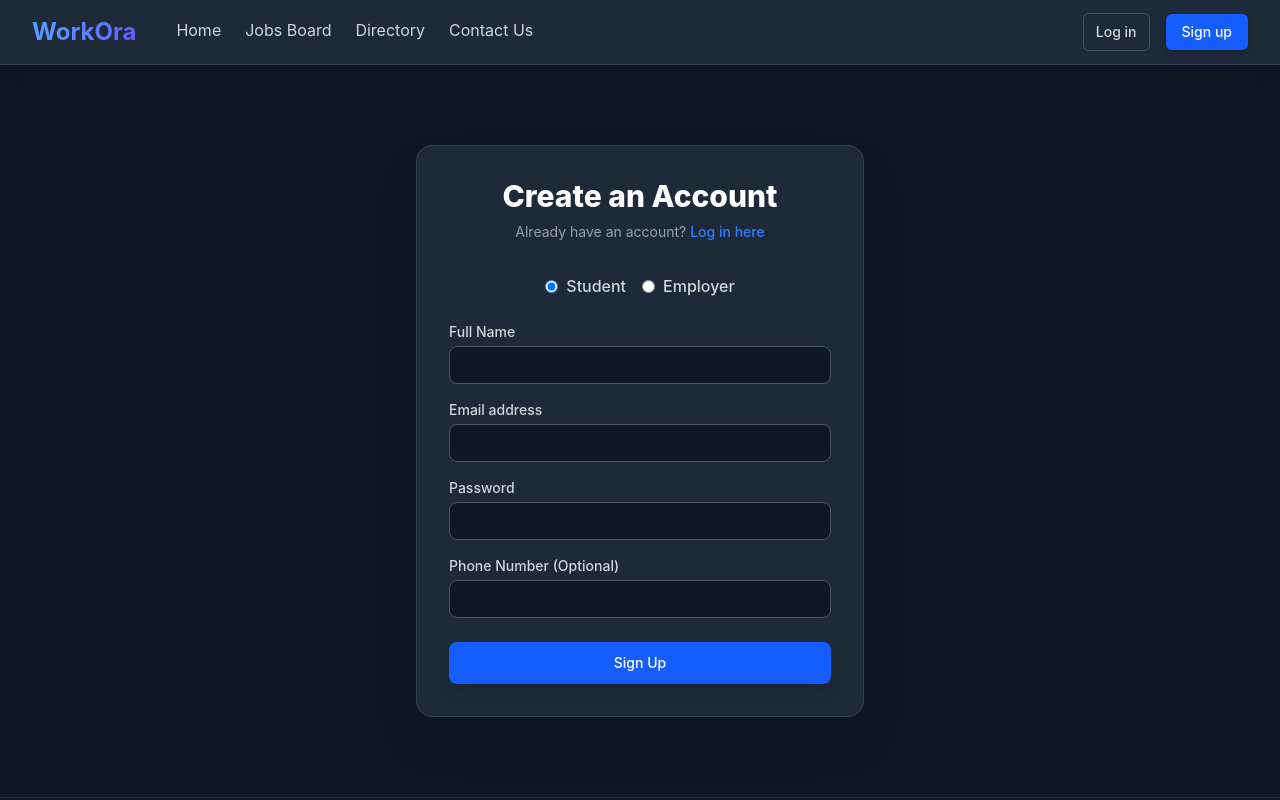
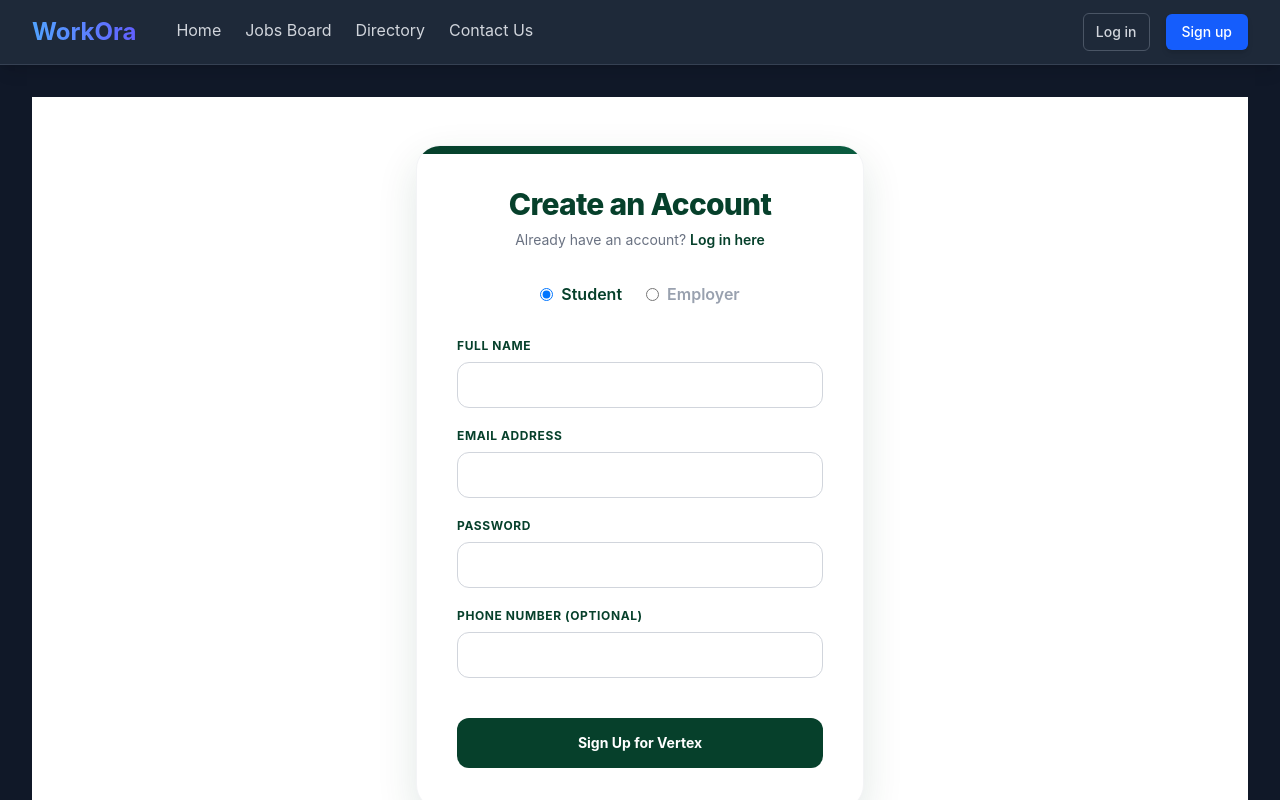
Before and after one commit to Poojani-janitha/Vertex, a React app in the folder frontend/: page /signup in a window 1280 px wide. Shown: the top 800 px of the page. Built offline with nearby package versions, Linux system fonts and the light colour scheme; the HTML template or start-up script is replaced by a standard one.

Commit message:
feat: implement password recovery flow and redesign signup UI components

```diff
--- a/frontend/src/pages/Login.jsx
+++ b/frontend/src/pages/Login.jsx
@@ -7,6 +7,7 @@ const Login = () => {
   const [password, setPassword] = useState('');
   const [error, setError] = useState(null);
   const [loading, setLoading] = useState(false);
+  const [showPassword, setShowPassword] = useState(false);
   const navigate = useNavigate();
 
   const handleLogin = async (e) => {
@@ -39,61 +40,86 @@ const Login = () => {
   };
 
   return (
-    <div className="flex items-center justify-center py-12 px-4 sm:px-6 lg:px-8">
-      <div className="max-w-md w-full bg-gray-800 rounded-2xl shadow-2xl p-8 border border-gray-700">
+    <div className="flex items-center justify-center min-h-[85vh] py-12 px-4 sm:px-6 lg:px-8 bg-white">
+      <div className="max-w-md w-full bg-white rounded-3xl shadow-[0_15px_40px_rgba(6,64,43,0.12)] border border-gray-100 p-10 relative overflow-hidden">
+        {/* Decorative Top Accent */}
+        <div className="absolute top-0 left-0 w-full h-2 bg-gradient-to-r from-[#06402B] to-[#0a5c3f]"></div>
+
         <div>
-          <h2 className="text-center text-3xl font-extrabold text-white">
-            Sign in to your account
+          <h2 className="text-center text-3xl font-extrabold text-[#06402B] tracking-tight">
+            Welcome Back
           </h2>
-          <p className="mt-2 text-center text-sm text-gray-400">
-            Or{' '}
-            <Link to="/signup" className="font-medium text-blue-500 hover:text-blue-400">
-              create a new account
+          <p className="mt-2 text-center text-sm text-gray-500">
+            Don't have an account?{' '}
+            <Link to="/signup" className="font-semibold text-[#06402B] hover:text-[#0a5c3f] transition-colors">
+              Create one now
             </Link>
           </p>
         </div>
 
         <form className="mt-8 space-y-6" onSubmit={handleLogin}>
           {error && (
-            <div className="bg-red-900/50 border border-red-500 text-red-200 px-4 py-3 rounded-lg text-sm text-center">
+            <div className="bg-red-50 border border-red-200 text-red-700 px-4 py-3 rounded-xl text-sm text-center animate-fade-in">
               {error}
             </div>
           )}
 
-          <div className="rounded-md shadow-sm space-y-4">
+          <div className="space-y-5">
             <div>
-              <label className="block text-sm font-medium text-gray-300 mb-1">Email address</label>
+              <label className="block text-xs font-bold text-[#06402B] uppercase tracking-wider mb-2">Email address</label>
               <input
                 type="email"
                 required
-                className="appearance-none relative block w-full px-3 py-2 border border-gray-600 bg-gray-900 placeholder-gray-500 text-white rounded-lg focus:outline-none focus:ring-blue-500 focus:border-blue-500 sm:text-sm"
+                className="appearance-none block w-full px-4 py-3 border border-gray-300 bg-white placeholder-gray-400 text-gray-900 rounded-xl focus:outline-none focus:ring-2 focus:ring-[#06402B]/50 focus:border-[#06402B] transition-all sm:text-sm"
                 placeholder="you@university.edu"
                 value={email}
                 onChange={(e) => setEmail(e.target.value)}
               />
             </div>
-            <div>
-              <label className="block text-sm font-medium text-gray-300 mb-1">Password</label>
+            <div className="relative">
+              <label className="block text-xs font-bold text-[#06402B] uppercase tracking-wider mb-2">Password</label>
               <input
-                type="password"
+                type={showPassword ? 'text' : 'password'}
                 required
-                className="appearance-none relative block w-full px-3 py-2 border border-gray-600 bg-gray-900 placeholder-gray-500 text-white rounded-lg focus:outline-none focus:ring-blue-500 focus:border-blue-500 sm:text-sm"
+                className="appearance-none block w-full px-4 py-3 border border-gray-300 bg-white placeholder-gray-400 text-gray-900 rounded-xl focus:outline-none focus:ring-2 focus:ring-[#06402B]/50 focus:border-[#06402B] transition-all sm:text-sm pr-12"
                 placeholder="••••••••"
                 value={password}
                 onChange={(e) => setPassword(e.target.value)}
               />
+              <button
+                type="button"
+                className="absolute right-3 top-[34px] text-gray-400 hover:text-[#06402B] transition-colors focus:outline-none p-1"
+                onClick={() => setShowPassword(!showPassword)}
+                tabIndex="-1"
+              >
+                {showPassword ? (
+                  <svg xmlns="http://www.w3.org/2000/svg" fill="none" viewBox="0 0 24 24" strokeWidth={1.5} stroke="currentColor" className="w-5 h-5">
+                    <path strokeLinecap="round" strokeLinejoin="round" d="M3.98 8.223A10.477 10.477 0 001.934 12C3.226 16.338 7.244 19.5 12 19.5c.993 0 1.953-.138 2.863-.395M6.228 6.228A10.45 10.45 0 0112 4.5c4.756 0 8.773 3.162 10.065 7.498a10.523 10.523 0 01-4.293 5.774M6.228 6.228L3 3m3.228 3.228l3.65 3.65m7.894 7.894L21 21m-3.228-3.228l-3.65-3.65m0 0a3 3 0 10-4.243-4.243m4.242 4.242L9.88 9.88" />
+                  </svg>
+                ) : (
+                  <svg xmlns="http://www.w3.org/2000/svg" fill="none" viewBox="0 0 24 24" strokeWidth={1.5} stroke="currentColor" className="w-5 h-5">
+                    <path strokeLinecap="round" strokeLinejoin="round" d="M2.036 12.322a1.012 1.012 0 010-.639C3.423 7.51 7.36 4.5 12 4.5c4.638 0 8.573 3.007 9.963 7.178.07.207.07.431 0 .639C20.577 16.49 16.64 19.5 12 19.5c-4.638 0-8.573-3.007-9.963-7.178z" />
+                    <path strokeLinecap="round" strokeLinejoin="round" d="M15 12a3 3 0 11-6 0 3 3 0 016 0z" />
+                  </svg>
+                )}
+              </button>
             </div>
           </div>
 
-          <div>
+          <div className="pt-2">
             <button
               type="submit"
               disabled={loading}
-              className={`group relative w-full flex justify-center py-2.5 px-4 border border-transparent text-sm font-medium rounded-lg text-white ${
-                loading ? 'bg-blue-800 cursor-not-allowed' : 'bg-blue-600 hover:bg-blue-500'
-              } transition-colors shadow-lg`}
+              className={`group relative w-full flex justify-center py-3.5 px-4 border border-transparent text-sm font-bold rounded-xl text-white ${
+                loading ? 'bg-[#06402B]/70 cursor-not-allowed' : 'bg-[#06402B] hover:bg-[#053020] hover:shadow-xl hover:-translate-y-0.5'
+              } transition-all duration-200`}
             >
-              {loading ? 'Signing in...' : 'Sign in'}
+              {loading ? (
+                <div className="flex items-center gap-2">
+                  <div className="w-4 h-4 border-2 border-white/30 border-t-white rounded-full animate-spin"></div>
+                  Signing in...
+                </div>
+              ) : 'Sign In to Dashboard'}
             </button>
           </div>
         </form>
--- a/frontend/src/pages/Signup.jsx
+++ b/frontend/src/pages/Signup.jsx
@@ -70,15 +70,18 @@ const Signup = () => {
   };
 
   return (
-    <div className="flex items-center justify-center py-12 px-4 sm:px-6 lg:px-8">
-      <div className="max-w-md w-full bg-gray-800 rounded-2xl shadow-2xl p-8 border border-gray-700">
+    <div className="flex items-center justify-center min-h-[85vh] py-12 px-4 sm:px-6 lg:px-8 bg-white">
+      <div className="max-w-md w-full bg-white rounded-3xl shadow-[0_15px_40px_rgba(6,64,43,0.12)] border border-gray-100 p-10 relative overflow-hidden">
+        {/* Decorative Top Accent */}
+        <div className="absolute top-0 left-0 w-full h-2 bg-gradient-to-r from-[#06402B] to-[#0a5c3f]"></div>
+
         <div>
-          <h2 className="text-center text-3xl font-extrabold text-white">
+          <h2 className="text-center text-3xl font-extrabold text-[#06402B] tracking-tight">
             Create an Account
           </h2>
-          <p className="mt-2 text-center text-sm text-gray-400">
+          <p className="mt-2 text-center text-sm text-gray-500">
             Already have an account?{' '}
-            <Link to="/login" className="font-medium text-blue-500 hover:text-blue-400">
+            <Link to="/login" className="font-semibold text-[#06402B] hover:text-[#0a5c3f] transition-colors">
               Log in here
             </Link>
           </p>
@@ -86,71 +89,71 @@ const Signup = () => {
 
         <form className="mt-8 space-y-6" onSubmit={handleSignup}>
           {error && (
-            <div className="bg-red-900/50 border border-red-500 text-red-200 px-4 py-3 rounded-lg text-sm text-center">
+            <div className="bg-red-50 border border-red-200 text-red-700 px-4 py-3 rounded-xl text-sm text-center animate-fade-in">
               {error}
             </div>
           )}
 
-          <div className="space-y-4">
+          <div className="space-y-5">
             {/* Role Selection */}
-            <div className="flex justify-center space-x-4 mb-6">
-              <label className="flex items-center space-x-2 cursor-pointer">
+            <div className="flex justify-center space-x-6 mb-8">
+              <label className="flex items-center space-x-2 cursor-pointer group">
                 <input
                   type="radio"
                   name="role"
                   value="student"
                   checked={role === 'student'}
                   onChange={(e) => setRole(e.target.value)}
-                  className="form-radio text-blue-500 focus:ring-blue-500"
+                  className="form-radio text-[#06402B] focus:ring-[#06402B] bg-white border-gray-300"
                 />
-                <span className="text-gray-300 font-medium">Student</span>
+                <span className={`font-semibold transition-colors ${role === 'student' ? 'text-[#06402B]' : 'text-gray-400 group-hover:text-gray-600'}`}>Student</span>
               </label>
-              <label className="flex items-center space-x-2 cursor-pointer">
+              <label className="flex items-center space-x-2 cursor-pointer group">
                 <input
                   type="radio"
                   name="role"
                   value="employer"
                   checked={role === 'employer'}
                   onChange={(e) => setRole(e.target.value)}
-                  className="form-radio text-blue-500 focus:ring-blue-500"
+                  className="form-radio text-[#06402B] focus:ring-[#06402B] bg-white border-gray-300"
                 />
-                <span className="text-gray-300 font-medium">Employer</span>
+                <span className={`font-semibold transition-colors ${role === 'employer' ? 'text-[#06402B]' : 'text-gray-400 group-hover:text-gray-600'}`}>Employer</span>
               </label>
             </div>
 
             {/* General Fields */}
             <div>
-              <label className="block text-sm font-medium text-gray-300 mb-1">Full Name</label>
+              <label className="block text-xs font-bold text-[#06402B] uppercase tracking-wider mb-2">Full Name</label>
               <input type="text" required value={name} onChange={(e) => setName(e.target.value)}
-                className="w-full px-3 py-2 border border-gray-600 bg-gray-900 text-white rounded-lg focus:ring-blue-500 focus:border-blue-500 sm:text-sm" />
+                className="appearance-none block w-full px-4 py-3 border border-gray-300 bg-white placeholder-gray-400 text-gray-900 rounded-xl focus:outline-none focus:ring-2 focus:ring-[#06402B]/50 focus:border-[#06402B] transition-all sm:text-sm" />
             </div>
             <div>
-              <label className="block text-sm font-medium text-gray-300 mb-1">Email address</label>
+              <label className="block text-xs font-bold text-[#06402B] uppercase tracking-wider mb-2">Email address</label>
               <input type="email" required value={email} onChange={(e) => setEmail(e.target.value)}
-                className="w-full px-3 py-2 border border-gray-600 bg-gray-900 text-white rounded-lg focus:ring-blue-500 focus:border-blue-500 sm:text-sm" />
+                className="appearance-none block w-full px-4 py-3 border border-gray-300 bg-white placeholder-gray-400 text-gray-900 rounded-xl focus:outline-none focus:ring-2 focus:ring-[#06402B]/50 focus:border-[#06402B] transition-all sm:text-sm" />
             </div>
             <div>
-              <label className="block text-sm font-medium text-gray-300 mb-1">Password</label>
+              <label className="block text-xs font-bold text-[#06402B] uppercase tracking-wider mb-2">Password</label>
               <input type="password" required value={password} onChange={(e) => setPassword(e.target.value)}
-                className="w-full px-3 py-2 border border-gray-600 bg-gray-900 text-white rounded-lg focus:ring-blue-500 focus:border-blue-500 sm:text-sm" />
+                className="appearance-none block w-full px-4 py-3 border border-gray-300 bg-white placeholder-gray-400 text-gray-900 rounded-xl focus:outline-none focus:ring-2 focus:ring-[#06402B]/50 focus:border-[#06402B] transition-all sm:text-sm" />
             </div>
             <div>
-              <label className="block text-sm font-medium text-gray-300 mb-1">Phone Number (Optional)</label>
+              <label className="block text-xs font-bold text-[#06402B] uppercase tracking-wider mb-2">Phone Number (Optional)</label>
               <input type="tel" value={phone} onChange={(e) => setPhone(e.target.value)}
-                className="w-full px-3 py-2 border border-gray-600 bg-gray-900 text-white rounded-lg focus:ring-blue-500 focus:border-blue-500 sm:text-sm" />
+                className="appearance-none block w-full px-4 py-3 border border-gray-300 bg-white placeholder-gray-400 text-gray-900 rounded-xl focus:outline-none focus:ring-2 focus:ring-[#06402B]/50 focus:border-[#06402B] transition-all sm:text-sm" />
             </div>
 
             {/* Employer Specific Fields */}
             {role === 'employer' && (
-              <div className="pt-4 border-t border-gray-700 space-y-4">
-                <h3 className="text-sm font-bold text-gray-400 uppercase tracking-wider">Employer Details</h3>
+              <div className="pt-6 mt-6 border-t border-gray-200 space-y-5 animate-fade-in">
+                <h3 className="text-xs font-extrabold text-[#0a5c3f] uppercase tracking-widest text-center">Employer Verification Details</h3>
 
                 <div>
-                  <label className="block text-sm font-medium text-gray-300 mb-1">Account Type</label>
+                  <label className="block text-xs font-bold text-[#06402B] uppercase tracking-wider mb-2">Account Type</label>
                   <select
                     value={accountType}
                     onChange={(e) => setAccountType(e.target.value)}
-                    className="w-full px-3 py-2 border border-gray-600 bg-gray-900 text-white rounded-lg focus:ring-blue-500 focus:border-blue-500 sm:text-sm"
+                    className="appearance-none block w-full px-4 py-3 border border-gray-300 bg-white text-gray-900 rounded-xl focus:outline-none focus:ring-2 focus:ring-[#06402B]/50 focus:border-[#06402B] transition-all sm:text-sm"
                   >
                     <option value="individual">Individual</option>
                     <option value="company">Company</option>
@@ -159,21 +162,21 @@ const Signup = () => {
 
                 {accountType === 'individual' ? (
                   <div>
-                    <label className="block text-sm font-medium text-gray-300 mb-1">ID Number</label>
+                    <label className="block text-xs font-bold text-[#06402B] uppercase tracking-wider mb-2">ID Number</label>
                     <input type="text" required value={individualIdNo} onChange={(e) => setIndividualIdNo(e.target.value)}
-                      className="w-full px-3 py-2 border border-gray-600 bg-gray-900 text-white rounded-lg focus:ring-blue-500 focus:border-blue-500 sm:text-sm" />
+                      className="appearance-none block w-full px-4 py-3 border border-gray-300 bg-white text-gray-900 rounded-xl focus:outline-none focus:ring-2 focus:ring-[#06402B]/50 focus:border-[#06402B] transition-all sm:text-sm" />
                   </div>
                 ) : (
                   <>
                     <div>
-                      <label className="block text-sm font-medium text-gray-300 mb-1">Company Name</label>
+                      <label className="block text-xs font-bold text-[#06402B] uppercase tracking-wider mb-2">Company Name</label>
                       <input type="text" required value={companyName} onChange={(e) => setCompanyName(e.target.value)}
-                        className="w-full px-3 py-2 border border-gray-600 bg-gray-900 text-white rounded-lg focus:ring-blue-500 focus:border-blue-500 sm:text-sm" />
+                        className="appearance-none block w-full px-4 py-3 border border-gray-300 bg-white text-gray-900 rounded-xl focus:outline-none focus:ring-2 focus:ring-[#06402B]/50 focus:border-[#06402B] transition-all sm:text-sm" />
                     </div>
                     <div>
-                      <label className="block text-sm font-medium text-gray-300 mb-1">Company Registration Number</label>
+                      <label className="block text-xs font-bold text-[#06402B] uppercase tracking-wider mb-2">Company Registration Number</label>
                       <input type="text" required value={companyRegNo} onChange={(e) => setCompanyRegNo(e.target.value)}
-                        className="w-full px-3 py-2 border border-gray-600 bg-gray-900 text-white rounded-lg focus:ring-blue-500 focus:border-blue-500 sm:text-sm" />
+                        className="appearance-none block w-full px-4 py-3 border border-gray-300 bg-white text-gray-900 rounded-xl focus:outline-none focus:ring-2 focus:ring-[#06402B]/50 focus:border-[#06402B] transition-all sm:text-sm" />
                     </div>
                   </>
                 )}
@@ -181,15 +184,20 @@ const Signup = () => {
             )}
           </div>
 
-          <div>
+          <div className="pt-4">
             <button
               type="submit"
               disabled={loading}
-              className={`group relative w-full flex justify-center py-2.5 px-4 border border-transparent text-sm font-medium rounded-lg text-white ${
-                loading ? 'bg-blue-800 cursor-not-allowed' : 'bg-blue-600 hover:bg-blue-500'
-              } transition-colors shadow-lg`}
+              className={`group relative w-full flex justify-center py-3.5 px-4 border border-transparent text-sm font-bold rounded-xl text-white ${
+                loading ? 'bg-[#06402B]/70 cursor-not-allowed' : 'bg-[#06402B] hover:bg-[#053020] hover:shadow-xl hover:-translate-y-0.5'
+              } transition-all duration-200`}
             >
-              {loading ? 'Creating Account...' : 'Sign Up'}
+              {loading ? (
+                <div className="flex items-center gap-2">
+                  <div className="w-4 h-4 border-2 border-white/30 border-t-white rounded-full animate-spin"></div>
+                  Creating Account...
+                </div>
+              ) : 'Sign Up for Vertex'}
             </button>
           </div>
         </form>
```
Also changed, not shown: 1 other file (tests, documents, lock files or other folders).
